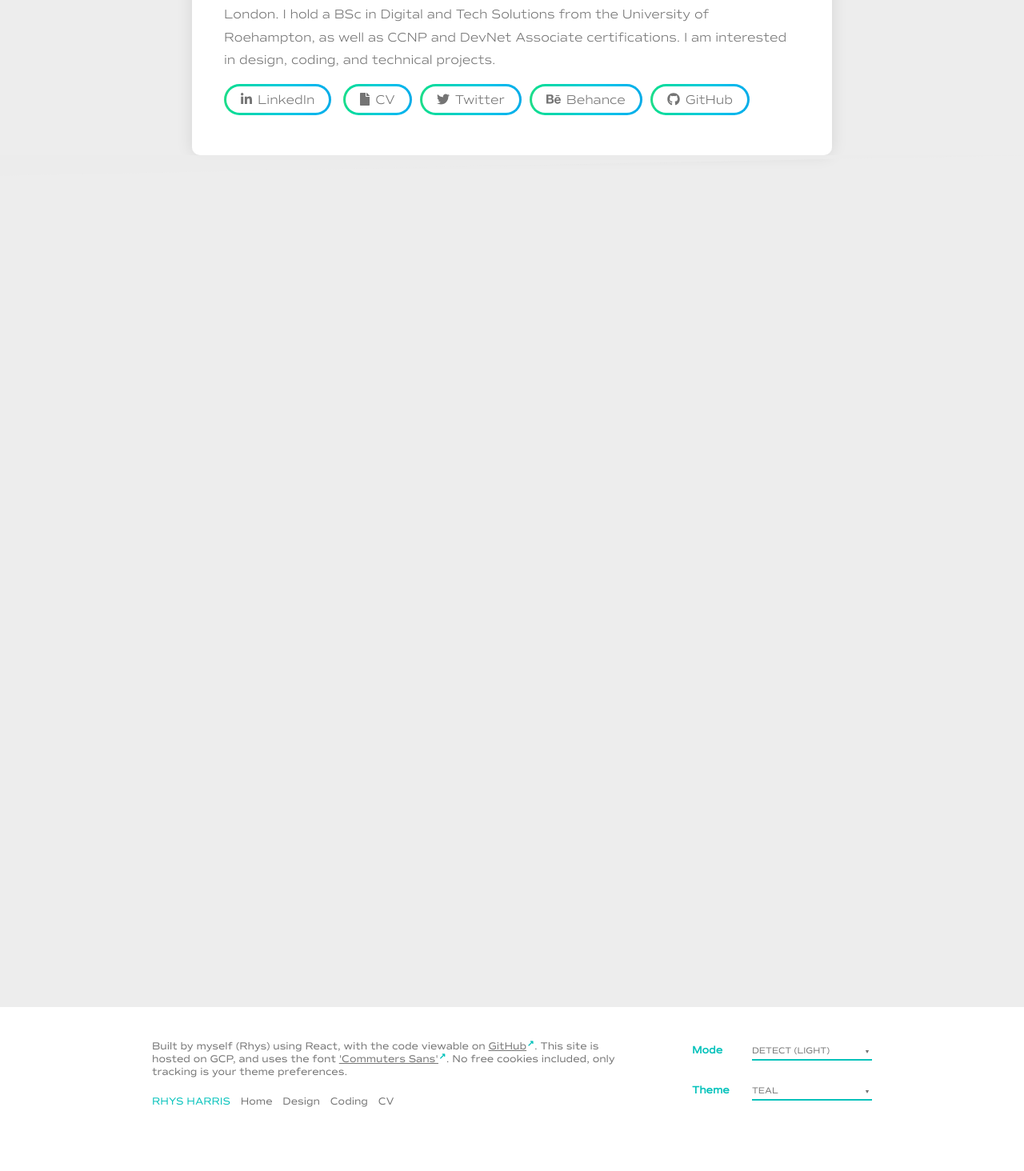
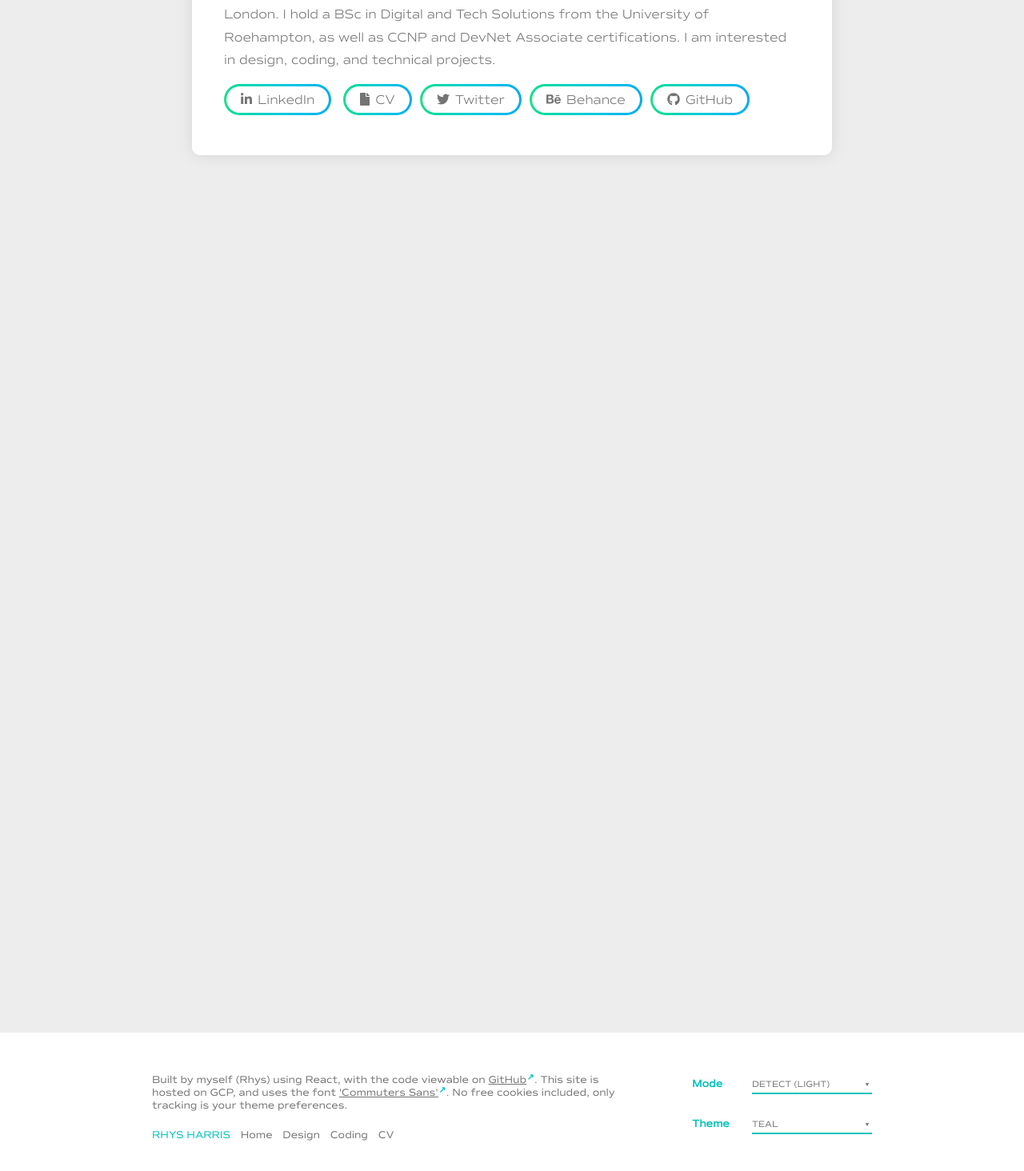
Before and after one commit to rhyscharris/rhys.uk, a React (Create React App) app: page / in a window 1280 px wide. Shown: the part 606-2070 px from the top of the page at 80% size. Before the commit the page ends 2048 px from the top, so only its background shows below. Built offline with nearby package versions, Linux system fonts and the light colour scheme.

Commit message:
footer angle finished

```diff
--- a/src/components/Cards.css
+++ b/src/components/Cards.css
@@ -7,6 +7,7 @@
     max-width: 800px;
     width: 90%;
     margin: 0 auto;
+    padding-bottom: 2em;
   }
 
   .cards-wrapper {
--- a/src/components/Footer.css
+++ b/src/components/Footer.css
@@ -5,21 +5,34 @@ footer {
     padding-top: var(--spacing);
     font-size: 0.8em;
     animation: opacity 400ms 400ms ease-out both;
+    background: var(--card-background);
 }
 
 .footer-angle {
-    /*animation: scale-from-top 600ms 0ms ease-out both;*/
-    display: block;
+    animation: scale-from-bottom 600ms 0ms ease-out both;
     height: 2vw;
     width: 100%;
-    position: absolute;
-    bottom: -2vw;
     transform-origin: center top;
-    color: var(--background);
+    transform: rotate(180deg);
+    /* animation: scale-from-top 600ms 0ms ease-out both; */
+    display: block;
+    width: 100%;
+    color: var(--card-background);
+    z-index: 99;
 }
 
 .footer-angle path {
     fill: currentColor;
+}
+
+@keyframes scale-from-bottom {
+    0% {
+        transform: scale(1, 0);
+    }
+
+    100% {
+        transform: scale(0,0);
+    }
 }
 
 .footer-wrapper {
@@ -29,6 +42,7 @@ footer {
     display: grid;
     /*grid-gap: calc(var(--spacing) / 2) 0;*/
     padding: var(--spacing) 0;
+    padding-top: 2em !important;
     position: relative;
     margin-left: auto;
     margin-right: auto;
--- a/src/components/pages/NoMatch.css
+++ b/src/components/pages/NoMatch.css
@@ -44,7 +44,6 @@ body,html,.app,#root {
     /*--hero-link-underline: var(--c-bD);*/
     display: flex;
     align-items: flex-end;
-    margin-bottom: 1vw;
     padding: var(--spacing) 0;
     position: relative;
     z-index: 3;
--- a/src/components/pages/NoMatch.js
+++ b/src/components/pages/NoMatch.js
@@ -13,7 +13,7 @@ import Typewriter from "typewriter-effect";
 function NoMatch () {
     let location = useLocation();
     return (
-        <div className='full-group'>
+        <div className='full-group'  id='main-content'>
             <div className='center-group'>
                 <p>404 - Not Found</p>
                 <h1>
```
